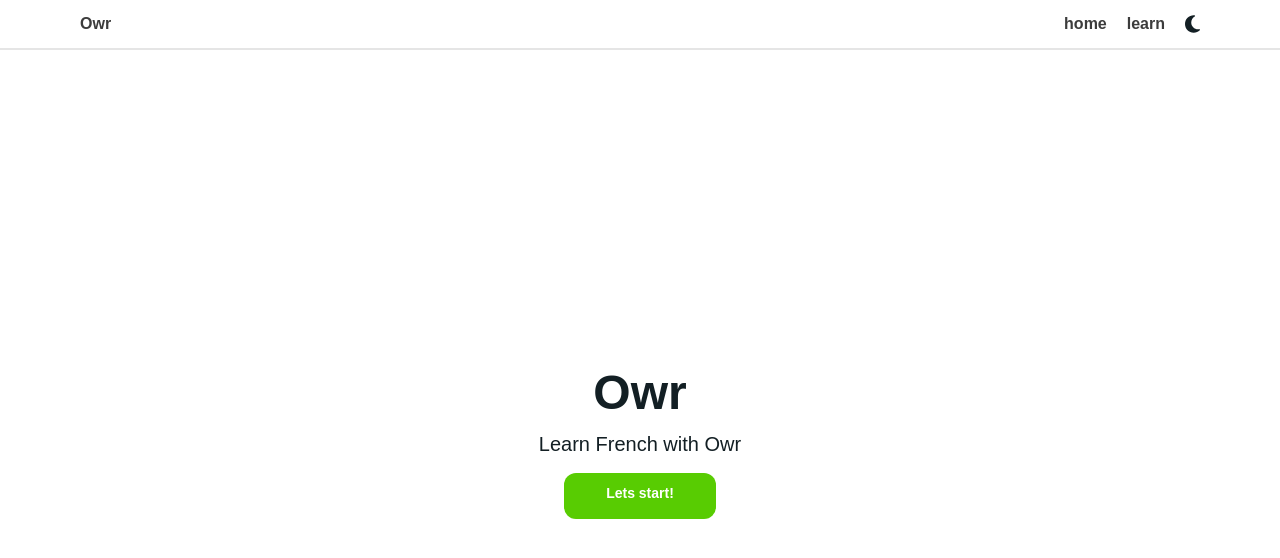
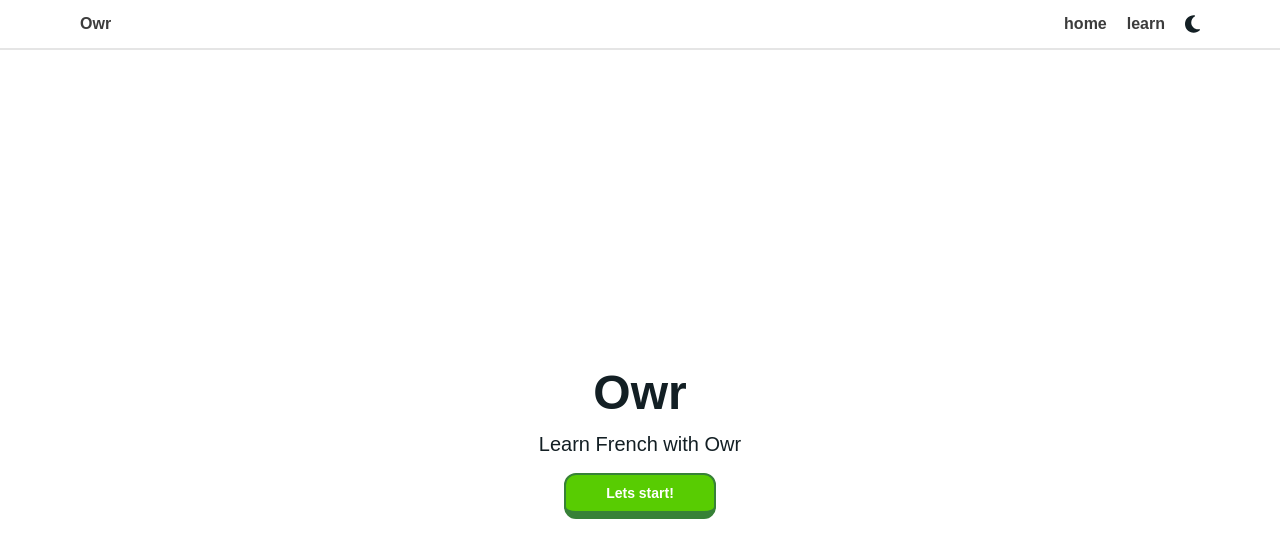
Before and after one commit to huilensolis/owr, a React (Vite) app: page / in a window 1280 px wide. Shown: the top 558 px of the page. Built offline with nearby package versions, Linux system fonts and the light colour scheme.

Commit message:
fix transparent borders

```diff
--- a/src/components/buttons/primary/index.tsx
+++ b/src/components/buttons/primary/index.tsx
@@ -1,7 +1,7 @@
 import { ReactNode } from 'react'
 
 const defaultStyles =
-  'border-2 border-b-8 sm:w-max w-full px-10 py-2 border-transparent font-bold rounded-xl hover:brightness-105 transition-all delay-75 disabled:brightness-[65%] text-sm'
+  'border-2 border-b-8 sm:w-max w-full px-10 py-2 font-bold rounded-xl hover:brightness-105 transition-all delay-75 disabled:brightness-[65%] text-sm'
 
 interface ColorInput {
   children: ReactNode
```
